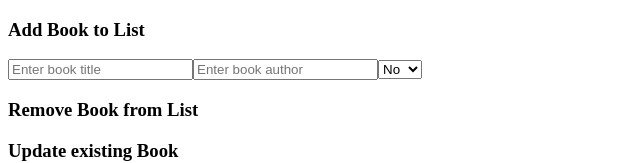
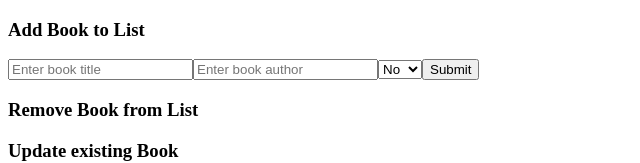
Before and after one commit to rc-devs/fe_books, an Angular app in the folder fe_books/: page / in a window 1280 px wide. Shown: the top 163 px of the page, without its empty margins (0-640 px from the left). Built offline with nearby package versions, Linux system fonts and the light colour scheme; no server answers.

Commit message:
submit button

```diff
--- a/fe_books/src/app/features/book-list/book-list.component.html
+++ b/fe_books/src/app/features/book-list/book-list.component.html
@@ -7,6 +7,7 @@
       <option value="true">Yes</option>
       <option value="false">No</option>
     </select>
+    <button type="submit" onclick="createHandler()">Submit</button>
   </form>
 
 <h3>Remove Book from List</h3>
```
